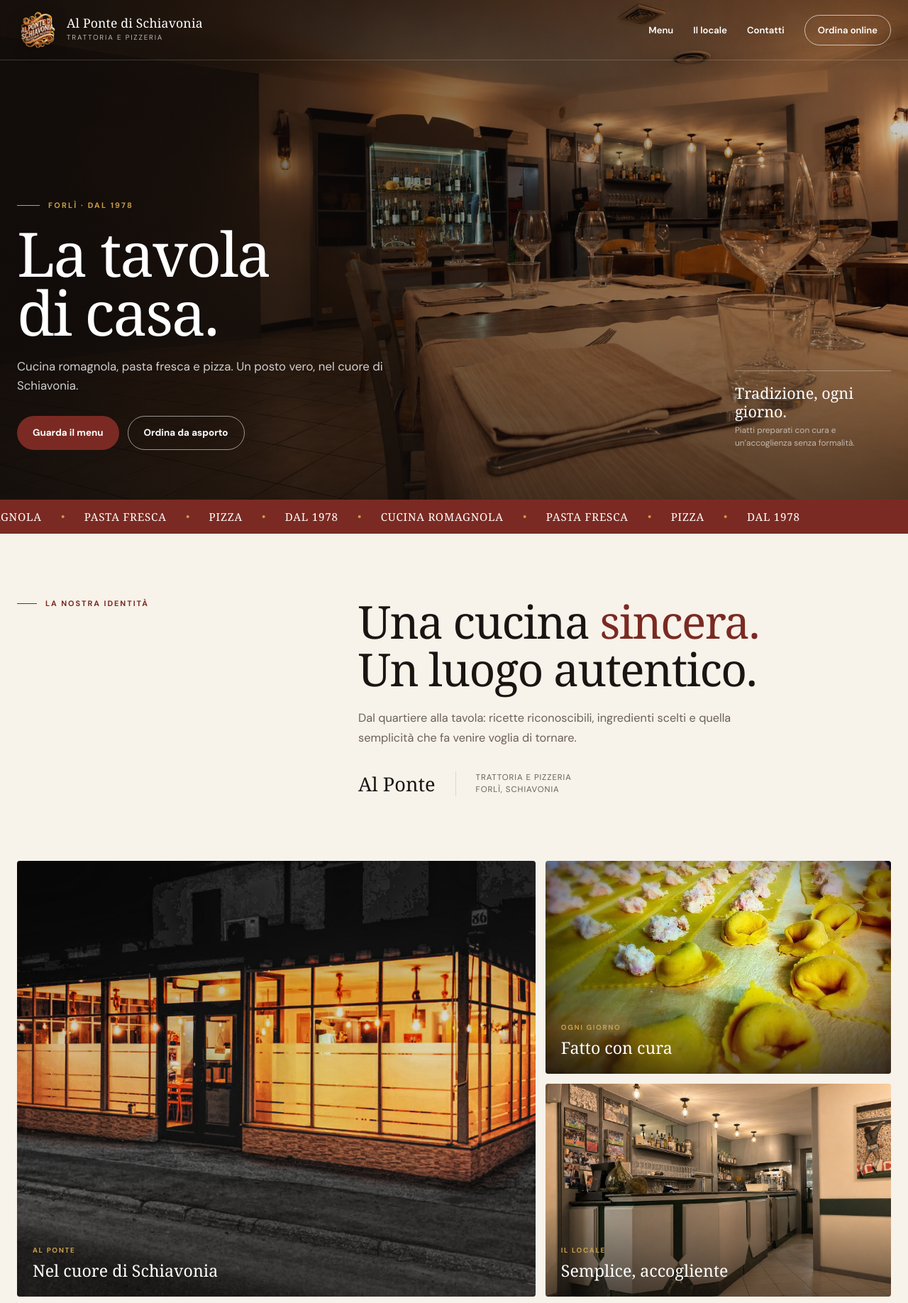
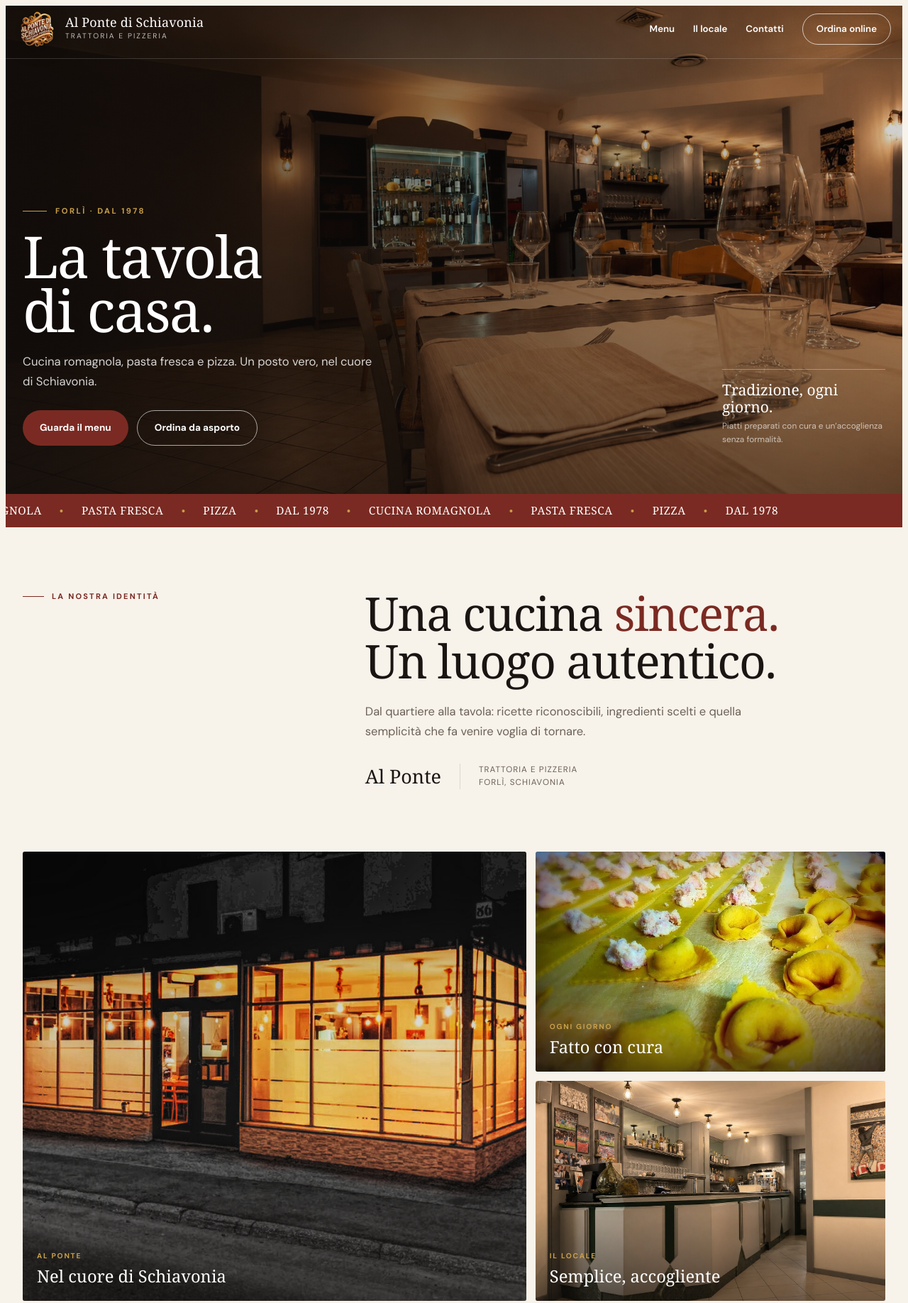
Before and after one commit to dal1312/-ponte6, a plain HTML site: page index.html in a window 1280 px wide. Shown: the top 1836 px of the page at 71% size. Drawn offline with Linux system fonts and the light colour scheme; a web font is replaced by a local one.

Commit message:
fix(index): complete graphic overhaul - ordered layout, working advanced animations, better fit and hierarchy

```diff
--- a/index.html
+++ b/index.html
@@ -25,34 +25,33 @@
       --sans: "DM Sans", system-ui, sans-serif;
     }
 
-    *, *::before, *::after { box-sizing: border-box; margin: 0; padding: 0; }
+    *, *::before, *::after { box-sizing: border-box; }
     html { scroll-behavior: smooth; }
     body {
       color: var(--ink);
       background: var(--paper);
       font-family: var(--sans);
-      line-height: 1.6;
+      line-height: 1.65;
       -webkit-font-smoothing: antialiased;
     }
-    img { display: block; width: 100%; }
+    img { display: block; width: 100%; height: auto; }
     a { color: inherit; text-decoration: none; }
 
     .wrap {
-      width: min(1240px, calc(100% - 48px));
+      width: min(1280px, calc(100% - 48px));
       margin: 0 auto;
     }
 
-    /* ========== HEADER ==========
-       Ordered, light, sticky feel */
+    /* Header - clean and ordered */
     header {
       position: absolute;
       inset: 0 0 auto;
       z-index: 20;
       color: white;
-      border-bottom: 1px solid rgba(255,255,255,.18);
+      border-bottom: 1px solid rgba(255,255,255,.16);
     }
     .nav {
-      height: 84px;
+      height: 82px;
       display: flex;
       align-items: center;
       justify-content: space-between;
@@ -64,34 +63,34 @@
       gap: 12px;
     }
     .brand img {
-      width: 58px;
-      height: 58px;
+      width: 56px;
+      height: 56px;
       object-fit: contain;
-      filter: drop-shadow(0 3px 10px rgba(0,0,0,.25));
-      transition: transform .4s cubic-bezier(.22,1,.36,1);
+      filter: drop-shadow(0 4px 12px rgba(0,0,0,.3));
+      transition: transform .45s cubic-bezier(0.22,1,.36,1);
     }
-    .brand:hover img { transform: rotate(-6deg) scale(1.05); }
+    .brand:hover img { transform: scale(1.08) rotate(-4deg); }
     .brand strong {
       display: block;
-      font: 400 1.1rem/1.1 var(--serif);
+      font: 400 1.12rem/1.05 var(--serif);
       letter-spacing: .01em;
     }
     .brand span {
       display: block;
       margin-top: 3px;
-      opacity: .7;
-      font-size: .62rem;
-      letter-spacing: .18em;
+      opacity: .72;
+      font-size: .64rem;
+      letter-spacing: .2em;
       text-transform: uppercase;
     }
     nav {
       display: flex;
       align-items: center;
-      gap: 28px;
-      font-size: .82rem;
+      gap: 26px;
+      font-size: .83rem;
       font-weight: 600;
     }
-    nav a { position: relative; transition: opacity .25s; }
+    nav a { position: relative; }
     nav a:not(.order)::after {
       content: "";
       position: absolute;
@@ -99,25 +98,25 @@
       bottom: -6px;
       height: 1px;
       background: white;
-      transition: right .3s cubic-bezier(.22,1,.36,1);
+      transition: right .35s cubic-bezier(0.22,1,.36,1);
     }
     nav a:hover::after { right: 0; }
     .order {
-      padding: 10px 18px;
-      border: 1px solid rgba(255,255,255,.65);
+      padding: 10px 19px;
+      border: 1px solid rgba(255,255,255,.68);
       border-radius: 99px;
-      transition: .3s;
+      transition: .35s cubic-bezier(0.22,1,.36,1);
     }
     .order:hover {
       color: var(--ink);
       background: white;
+      box-shadow: 0 4px 12px rgba(0,0,0,.15);
     }
 
-    /* ========== HERO ==========
-       Controlled scale, lighter overlay */
+    /* Hero - ordered, lighter, animated */
     .hero {
       position: relative;
-      min-height: 88vh;
+      min-height: 86vh;
       display: grid;
       align-items: end;
       color: white;
@@ -128,74 +127,88 @@
       inset: 0;
       height: 100%;
       object-fit: cover;
-      object-position: center 50%;
+      object-position: center 48%;
+      transition: transform .8s cubic-bezier(0.22,1,.36,1);
     }
+    .hero:hover .hero-bg { transform: scale(1.02); }
     .hero::after {
       content: "";
       position: absolute;
       inset: 0;
       background:
-        linear-gradient(105deg, rgba(18,14,12,.82) 0%, rgba(18,14,12,.45) 50%, rgba(18,14,12,.18) 100%),
-        linear-gradient(0deg, rgba(18,14,12,.55) 0%, transparent 50%);
+        linear-gradient(100deg, rgba(18,14,12,.78) 0%, rgba(18,14,12,.42) 55%, rgba(18,14,12,.15) 100%),
+        linear-gradient(0deg, rgba(18,14,12,.48) 0%, transparent 58%);
     }
     .hero-content {
       position: relative;
       z-index: 2;
-      padding: 140px 0 70px;
+      padding: 130px 0 68px;
       display: grid;
       grid-template-columns: minmax(0, 720px) 1fr;
       align-items: end;
-      gap: 40px;
+      gap: 36px;
     }
     .kicker {
       display: flex;
       align-items: center;
       gap: 12px;
       color: var(--gold);
-      font-size: .68rem;
+      font-size: .7rem;
       font-weight: 700;
-      letter-spacing: .2em;
+      letter-spacing: .22em;
       text-transform: uppercase;
-      animation: fadeUp .7s cubic-bezier(.22,1,.36,1) both;
+      animation: fadeUp .6s cubic-bezier(0.22,1,.36,1) both;
     }
     .kicker::before {
       content: "";
-      width: 32px;
+      width: 34px;
       height: 1px;
       background: currentColor;
     }
     h1 {
-      max-width: 820px;
-      margin: 18px 0 22px;
-      font: 400 clamp(3.2rem, 7vw, 5.4rem)/.95 var(--serif);
-      letter-spacing: -.03em;
-      animation: fadeUp .8s .12s cubic-bezier(.22,1,.36,1) both;
+      max-width: 760px;
+      margin: 16px 0 20px;
+      font: 400 clamp(3rem, 6.8vw, 5.1rem)/.94 var(--serif);
+      letter-spacing: -.028em;
+      animation: fadeUp .75s .08s cubic-bezier(0.22,1,.36,1) both;
     }
     .hero-lead {
-      max-width: 520px;
-      margin: 0;
-      color: rgba(255,255,255,.8);
-      font-size: 1.05rem;
-      line-height: 1.65;
-      animation: fadeUp .8s .22s cubic-bezier(.22,1,.36,1) both;
+      max-width: 510px;
+      color: rgba(255,255,255,.82);
+      font-size: 1.04rem;
+      line-height: 1.68;
+      animation: fadeUp .75s .2s cubic-bezier(0.22,1,.36,1) both;
     }
     .hero-actions {
       display: flex;
       flex-wrap: wrap;
       gap: 12px;
-      margin-top: 28px;
-      animation: fadeUp .8s .32s cubic-bezier(.22,1,.36,1) both;
+      margin-top: 26px;
+      animation: fadeUp .75s .32s cubic-bezier(0.22,1,.36,1) both;
     }
     .btn {
-      min-height: 48px;
+      min-height: 50px;
       display: inline-flex;
       align-items: center;
       justify-content: center;
-      padding: 0 22px;
+      padding: 0 24px;
       border-radius: 99px;
-      font-size: .84rem;
+      font-size: .85rem;
       font-weight: 700;
-      transition: .3s cubic-bezier(.22,1,.36,1);
+      transition: .35s cubic-bezier(0.22,1,.36,1);
+      position: relative;
+      overflow: hidden;
+    }
+    .btn::before {
+      content: '';
+      position: absolute;
+      inset: 0;
+      background: linear-gradient(90deg, transparent, rgba(255,255,255,.25), transparent);
+      transform: translateX(-150%);
+      transition: transform .6s;
+    }
+    .btn:hover::before {
+      transform: translateX(300%);
     }
     .btn-red {
       color: white;
@@ -203,12 +216,12 @@
     }
     .btn-red:hover {
       background: var(--wine-dark);
-      transform: translateY(-2px);
-      box-shadow: 0 10px 24px rgba(122,42,34,.3);
+      transform: translateY(-3px);
+      box-shadow: 0 12px 28px rgba(122,42,34,.35);
     }
     .btn-ghost {
       color: white;
-      border: 1px solid rgba(255,255,255,.55);
+      border: 1px solid rgba(255,255,255,.62);
     }
     .btn-ghost:hover {
       color: var(--ink);
@@ -216,24 +229,24 @@
     }
     .hero-note {
       justify-self: end;
-      width: min(100%, 220px);
-      padding: 18px 0 0;
-      border-top: 1px solid rgba(255,255,255,.3);
-      animation: fadeUp .8s .4s cubic-bezier(.22,1,.36,1) both;
+      width: min(100%, 230px);
+      padding: 16px 0 0;
+      border-top: 1px solid rgba(255,255,255,.32);
+      animation: fadeUp .75s .45s cubic-bezier(0.22,1,.36,1) both;
     }
     .hero-note strong {
       display: block;
-      font: 400 1.35rem/1.2 var(--serif);
+      font: 400 1.32rem/1.15 var(--serif);
     }
     .hero-note span {
       display: block;
       margin-top: 6px;
-      color: rgba(255,255,255,.6);
+      color: rgba(255,255,255,.65);
       font-size: .74rem;
-      line-height: 1.5;
+      line-height: 1.55;
     }
 
-    /* ========== STRIP ========== */
+    /* Strip - smoother */
     .strip {
       overflow: hidden;
       color: white;
@@ -243,11 +256,11 @@
       min-width: max-content;
       display: flex;
       align-items: center;
-      gap: 28px;
-      padding: 14px 0;
-      font: 400 .95rem var(--serif);
-      letter-spacing: .05em;
-      animation: marquee 28s linear infinite;
+      gap: 26px;
+      padding: 13px 0;
+      font: 400 .96rem var(--serif);
+      letter-spacing: .04em;
+      animation: marquee 26s linear infinite;
     }
     .strip i {
       width: 4px;
@@ -260,136 +273,133 @@
       to { transform: translateX(-50%); }
     }
 
-    /* ========== INTRO ==========
-       Clear hierarchy, less empty space */
-    .intro { padding: 90px 0; }
+    /* Intro - clean hierarchy */
+    .intro { padding: 88px 0; }
     .intro-grid {
       display: grid;
-      grid-template-columns: .7fr 1.3fr;
-      gap: 6vw;
+      grid-template-columns: .72fr 1.28fr;
+      gap: 5.5vw;
       align-items: start;
     }
     .vertical-title {
       display: flex;
       align-items: center;
-      gap: 12px;
+      gap: 11px;
       color: var(--wine);
-      font-size: .68rem;
+      font-size: .69rem;
       font-weight: 700;
-      letter-spacing: .18em;
+      letter-spacing: .2em;
       text-transform: uppercase;
     }
     .vertical-title::before {
       content: "";
-      width: 28px;
+      width: 30px;
       height: 1px;
       background: currentColor;
     }
     h2 {
       margin: 0;
-      font: 400 clamp(2.6rem, 5vw, 4.2rem)/1.05 var(--serif);
-      letter-spacing: -.025em;
+      font: 400 clamp(2.55rem, 5.2vw, 4.1rem)/1.02 var(--serif);
+      letter-spacing: -.022em;
     }
     .intro-copy h2 em {
       color: var(--wine);
       font-style: normal;
     }
     .intro-copy p {
-      max-width: 580px;
-      margin: 22px 0 0;
+      max-width: 560px;
+      margin: 24px 0 0;
       color: var(--muted);
-      font-size: 1.02rem;
-      line-height: 1.7;
+      font-size: 1.03rem;
+      line-height: 1.72;
     }
     .signature {
-      margin-top: 32px;
+      margin-top: 30px;
       display: flex;
-      gap: 28px;
+      gap: 26px;
       align-items: center;
     }
     .signature strong {
-      font: 400 1.7rem var(--serif);
+      font: 400 1.68rem var(--serif);
     }
     .signature span {
-      padding-left: 28px;
+      padding-left: 26px;
       border-left: 1px solid var(--line);
       color: var(--muted);
-      font-size: .72rem;
+      font-size: .73rem;
       line-height: 1.5;
       text-transform: uppercase;
-      letter-spacing: .08em;
+      letter-spacing: .09em;
     }
 
-    /* ========== GALLERY ==========
-       Tight grid, ordered labels */
-    .gallery { padding: 0 0 90px; }
+    /* Gallery - ordered, better fit */
+    .gallery { padding: 0 0 88px; }
     .gallery-grid {
       display: grid;
-      grid-template-columns: 1.2fr .8fr;
-      grid-template-rows: 300px 300px;
-      gap: 14px;
+      grid-template-columns: 1.18fr .82fr;
+      grid-template-rows: 310px 310px;
+      gap: 13px;
     }
     .shot {
       position: relative;
       overflow: hidden;
-      background: #ddd4c8;
-      border-radius: 4px;
+      background: #d9d1c7;
+      border-radius: 3px;
     }
     .shot:first-child { grid-row: 1 / 3; }
     .shot img {
       height: 100%;
       object-fit: cover;
-      transition: transform .65s cubic-bezier(.22,1,.36,1);
+      transition: transform .7s cubic-bezier(0.22,1,.36,1);
     }
-    .shot:hover img { transform: scale(1.04); }
+    .shot:hover img { transform: scale(1.045); }
     .shot::after {
       content: "";
       position: absolute;
       inset: auto 0 0;
-      height: 42%;
-      background: linear-gradient(transparent, rgba(18,14,12,.58));
+      height: 40%;
+      background: linear-gradient(transparent, rgba(18,14,12,.55));
     }
     .shot-label {
       position: absolute;
       z-index: 2;
-      left: 22px;
-      bottom: 20px;
+      left: 20px;
+      bottom: 18px;
       color: white;
     }
     .shot-label small {
       display: block;
-      margin-bottom: 4px;
+      margin-bottom: 3px;
       color: var(--gold);
-      font-size: .62rem;
+      font-size: .64rem;
       font-weight: 700;
-      letter-spacing: .16em;
+      letter-spacing: .17em;
       text-transform: uppercase;
     }
     .shot-label strong {
-      font: 400 1.45rem var(--serif);
+      font: 400 1.48rem var(--serif);
     }
 
-    /* ========== MENU CALLOUT ==========
-       Dark but ordered */
+    /* Menu Callout */
     .menu-callout {
-      padding: 90px 0;
+      padding: 88px 0;
       color: white;
       background: var(--ink);
     }
     .menu-head {
       display: grid;
-      grid-template-columns: 1.25fr .75fr;
-      gap: 48px;
+      grid-template-columns: 1.22fr .78fr;
+      gap: 44px;
       align-items: end;
     }
-    .menu-head h2 { max-width: 680px; }
+    .menu-head h2 { max-width: 660px; }
     .menu-side {
-      padding-left: 28px;
-      border-left: 1px solid rgba(255,255,255,.18);
+      padding-left: 26px;
+      border-left: 1px solid rgba(255,255,255,.2);
     }
     .menu-side p {
-      margin: 0 0 20px;
-      color: rgba(255,255,255,.62);
+      margin: 0 0 18px;
+      color: rgba(255,255,255,.65);
       line-height: 1.65;
       font-size: .98rem;
     }
@@ -397,61 +407,59 @@
       color: var(--gold);
       font-weight: 700;
       border-bottom: 1px solid currentColor;
-      transition: opacity .25s;
     }
-    .menu-side a:hover { opacity: .75; }
     .plates {
       display: grid;
       grid-template-columns: 1fr 1fr 1fr;
-      gap: 12px;
-      margin-top: 52px;
+      gap: 11px;
+      margin-top: 48px;
     }
     .plate {
       position: relative;
-      height: 340px;
+      height: 330px;
       overflow: hidden;
-      border-radius: 4px;
+      border-radius: 3px;
     }
     .plate img {
       height: 100%;
       object-fit: cover;
-      transition: transform .6s cubic-bezier(.22,1,.36,1);
+      transition: transform .65s cubic-bezier(0.22,1,.36,1);
     }
     .plate:hover img { transform: scale(1.05); }
     .plate span {
       position: absolute;
       left: 16px;
       bottom: 16px;
-      padding: 7px 12px;
+      padding: 6px 11px;
       color: white;
-      background: rgba(18,14,12,.75);
-      font: 400 .98rem var(--serif);
-      backdrop-filter: blur(6px);
+      background: rgba(18,14,12,.78);
+      font: 400 .97rem var(--serif);
+      backdrop-filter: blur(7px);
       border-radius: 2px;
     }
 
-    /* ========== VISIT ========== */
-    .visit { padding: 90px 0; }
+    /* Visit */
+    .visit { padding: 88px 0; }
     .visit-grid {
       display: grid;
       grid-template-columns: .95fr 1.05fr;
-      gap: 6vw;
+      gap: 5.5vw;
       align-items: center;
     }
     .visit img {
-      height: 480px;
+      height: 460px;
       object-fit: cover;
       border-radius: 4px;
     }
     .visit h2 {
       margin: 10px 0 20px;
-      font-size: clamp(2.5rem, 4.5vw, 4rem);
+      font-size: clamp(2.45rem, 4.8vw, 3.9rem);
     }
     .details {
       display: grid;
       gap: 10px;
       margin: 24px 0;
-      padding: 20px 0;
+      padding: 18px 0;
       border-top: 1px solid var(--line);
       border-bottom: 1px solid var(--line);
       color: var(--muted);
@@ -462,26 +470,26 @@
       font-weight: 700;
     }
 
-    /* ========== FOOTER ========== */
+    /* Footer */
     footer {
-      padding: 24px 0;
+      padding: 22px 0;
       color: var(--muted);
       border-top: 1px solid var(--line);
-      font-size: .76rem;
+      font-size: .75rem;
     }
     .footer-row {
       display: flex;
       justify-content: space-between;
-      gap: 16px;
+      gap: 14px;
     }
 
-    /* ========== ANIMATIONS ========== */
+    /* Animations */
     @keyframes fadeUp {
-      from { opacity: 0; transform: translateY(22px); }
+      from { opacity: 0; transform: translateY(26px); }
       to { opacity: 1; transform: translateY(0); }
     }
 
-    /* ========== RESPONSIVE - ordered collapse ========== */
+    /* Responsive - ordered */
     @media (max-width: 900px) {
       .hero { min-height: 80vh; }
       .hero-content,
@@ -491,74 +499,48 @@
       .hero-note { display: none; }
       .gallery-grid {
         grid-template-columns: 1fr 1fr;
-        grid-template-rows: 420px 260px;
+        grid-template-rows: 400px 250px;
       }
-      .shot:first-child {
-        grid-column: 1 / 3;
-        grid-row: auto;
-      }
+      .shot:first-child { grid-column: 1 / 3; grid-row: auto; }
       .plates { grid-template-columns: 1fr 1fr; }
       .plate:last-child { display: none; }
-      .menu-side {
-        padding-left: 0;
-        border-left: 0;
-        margin-top: 16px;
-      }
-      .intro, .menu-callout, .visit { padding: 70px 0; }
+      .menu-side { padding-left: 0; border-left: 0; margin-top: 14px; }
+      .intro, .menu-callout, .visit { padding: 68px 0; }
     }
 
     @media (max-width: 620px) {
-      .wrap { width: min(100% - 28px, 1240px); }
-      .nav { height: 70px; }
+      .wrap { width: min(100% - 28px, 1280px); }
+      .nav { height: 68px; }
       .brand img { width: 48px; height: 48px; }
-      .brand div,
-      nav a:not(.order) { display: none; }
-      .order { padding: 9px 15px; font-size: .78rem; }
-      .hero { min-height: 78vh; }
-      .hero-bg { object-position: 60% center; }
-      .hero::after {
-        background:
-          linear-gradient(105deg, rgba(18,14,12,.88) 0%, rgba(18,14,12,.4) 100%),
-          linear-gradient(0deg, rgba(18,14,12,.65) 0%, transparent 55%);
-      }
-      .hero-content { padding: 120px 0 50px; }
-      h1 { font-size: clamp(2.9rem, 12vw, 4rem); }
-      .hero-lead { font-size: .96rem; }
+      .brand div, nav a:not(.order) { display: none; }
+      .order { padding: 8px 14px; font-size: .78rem; }
+      .hero { min-height: 76vh; }
+      .hero-bg { object-position: 62% center; }
+      .hero-content { padding: 110px 0 48px; }
+      h1 { font-size: clamp(2.75rem, 11.5vw, 3.9rem); }
+      .hero-lead { font-size: .95rem; }
       .hero-actions { flex-direction: column; align-items: stretch; }
-      .intro-grid { gap: 28px; }
-      .signature {
-        align-items: flex-start;
-        gap: 16px;
-      }
+      .intro-grid { gap: 26px; }
+      .signature { align-items: flex-start; gap: 16px; }
       .signature strong { font-size: 1.4rem; }
       .signature span { padding-left: 16px; }
-      .gallery { padding-bottom: 70px; }
+      .gallery { padding-bottom: 68px; }
       .gallery-grid { display: block; }
       .shot {
-        height: 340px;
+        height: 320px;
         margin-bottom: 10px;
-        border-radius: 4px;
       }
-      .shot:not(:first-child) { height: 240px; }
-      .plates {
-        grid-template-columns: 1fr;
-        margin-top: 36px;
-      }
-      .plate { height: 320px; }
+      .shot:not(:first-child) { height: 230px; }
+      .plates { grid-template-columns: 1fr; margin-top: 32px; }
+      .plate { height: 310px; }
       .plate:nth-child(2) { display: none; }
-      .visit-grid { gap: 32px; }
-      .visit img { height: 360px; }
+      .visit-grid { gap: 30px; }
+      .visit img { height: 340px; }
       .footer-row { display: grid; gap: 6px; }
     }
 
     @media (prefers-reduced-motion: reduce) {
-      *,
-      *::before,
-      *::after {
-        animation-duration: 0.01ms !important;
-        animation-iteration-count: 1 !important;
-        transition-duration: 0.01ms !important;
-      }
+      * { animation-duration: 0.01ms !important; transition-duration: 0.01ms !important; }
     }
   </style>
 </head>
```
